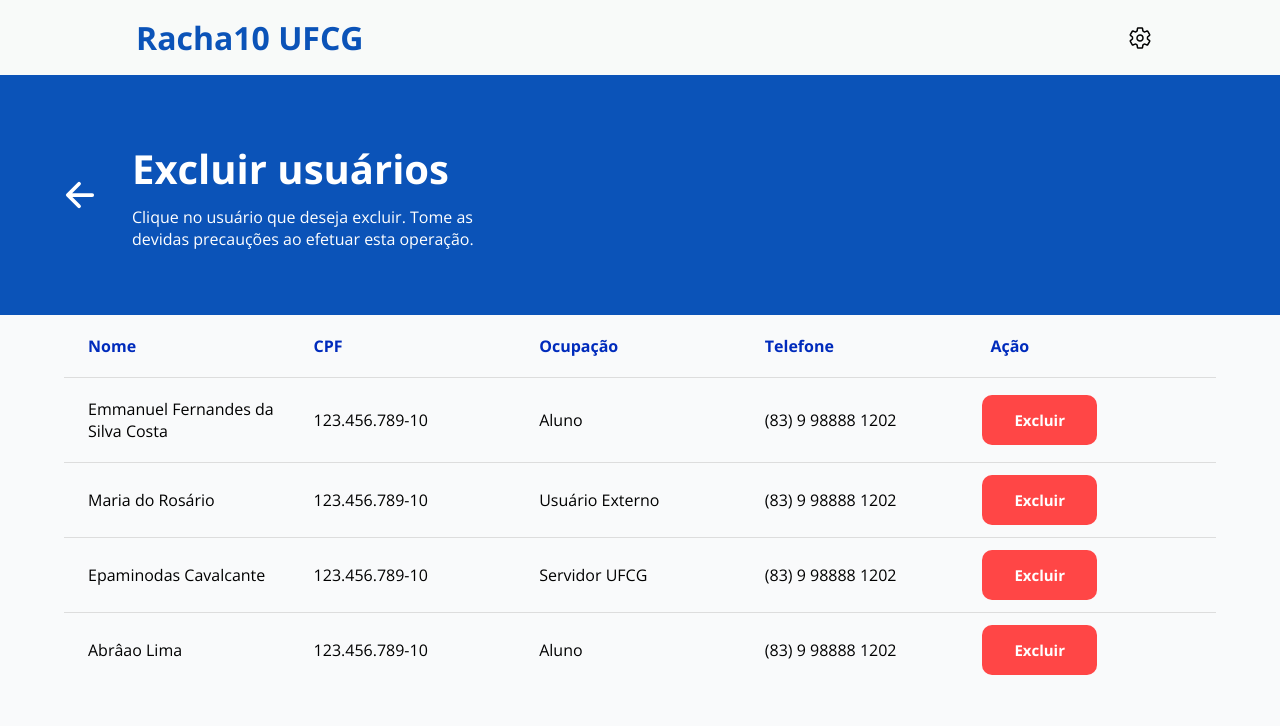
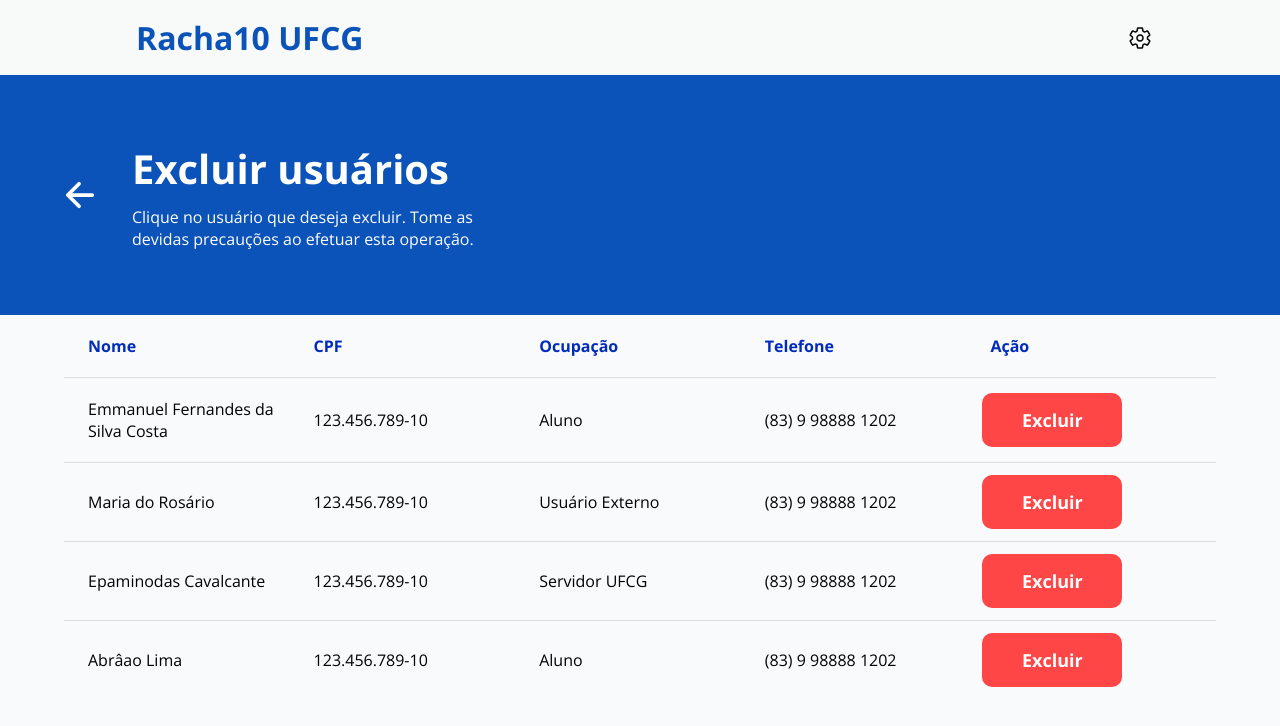
Before and after one commit to rachadez/rachadez-frontend, a React (Vite) app: page /admin-excluir-usuarios in a window 1280 px wide. Shown: the top 726 px of the page. Built offline with nearby package versions, Linux system fonts and the light colour scheme.

Commit message:
fix: DeleteButton style on css

```diff
--- a/src/pages/components/Buttons/DeleteButton.css
+++ b/src/pages/components/Buttons/DeleteButton.css
@@ -1,11 +1,19 @@
 .delete-button {
-    font-family: 'Open Sans', sans-serif;
-    background-color: #FF4646;
+    display: flex;
+    align-items: center;
+    justify-content: center;
+    width: 100%;
+    max-width: 100%;
+    min-width: 140px;
+    height: auto;
     padding: 15px 32px;
-    font-size: 15px;
-    border-radius: 10px;
+    font-family: 'Open Sans', sans-serif !important;
+    font-weight: bold !important;
+    font-size: 18px !important;
+    white-space: nowrap;
+    background-color: #FF4646 !important;
+    border-radius: 10px !important;
     cursor: pointer;
-    color: white;
     border: none;
 }
 
```
